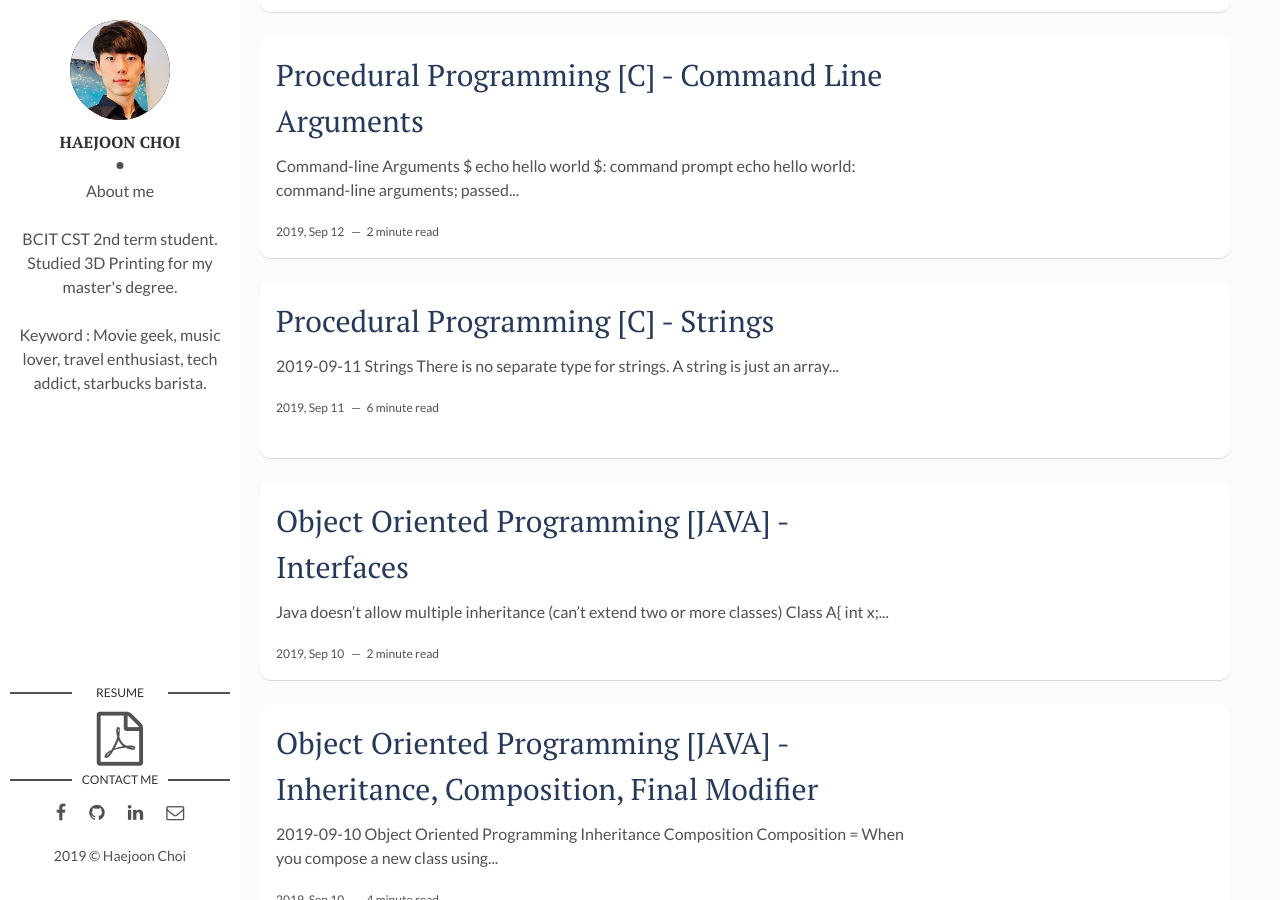
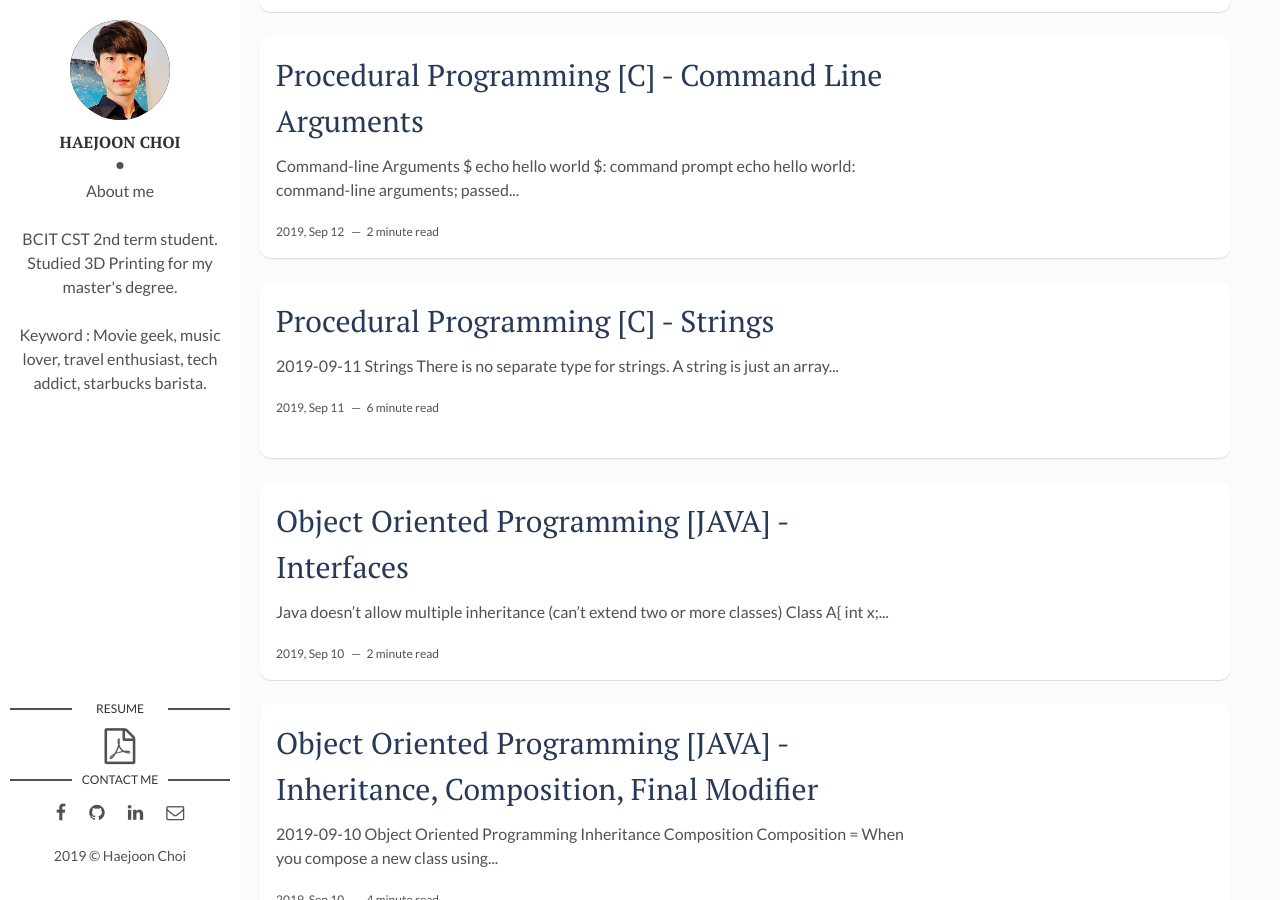
Before and after one commit to HaejoonChoi/HaejoonChoi.github.io-old, a Jekyll site: the page built from index.html, in a window 1280 px wide and 900 px high, scrolled down 428 px. Built offline with Jekyll 4.4.1, drawn with Linux system fonts in a browser that asks for light colours; the list of posts is cut into pages by our own code.

Commit message:
resume icon size fix

```diff
--- a/_layouts/main.html
+++ b/_layouts/main.html
@@ -19,7 +19,7 @@ layout: default
     <section class="contact">
       <h3 class="contact-title">Resume</h3>
       <ul>
-        <li class="resume"><a href="{{site.url}}/assets/files/{{ site.resume }}" target="_blank"><i class="fa fa-file-pdf-o fa-3x"></i></a></li>
+        <li class="resume"><a href="{{site.url}}/assets/files/{{ site.resume }}" target="_blank"><i class="fa fa-file-pdf-o fa-2x"></i></a></li>
       </ul>
       <h3 class="contact-title">Contact me</h3>
       <ul>
```
